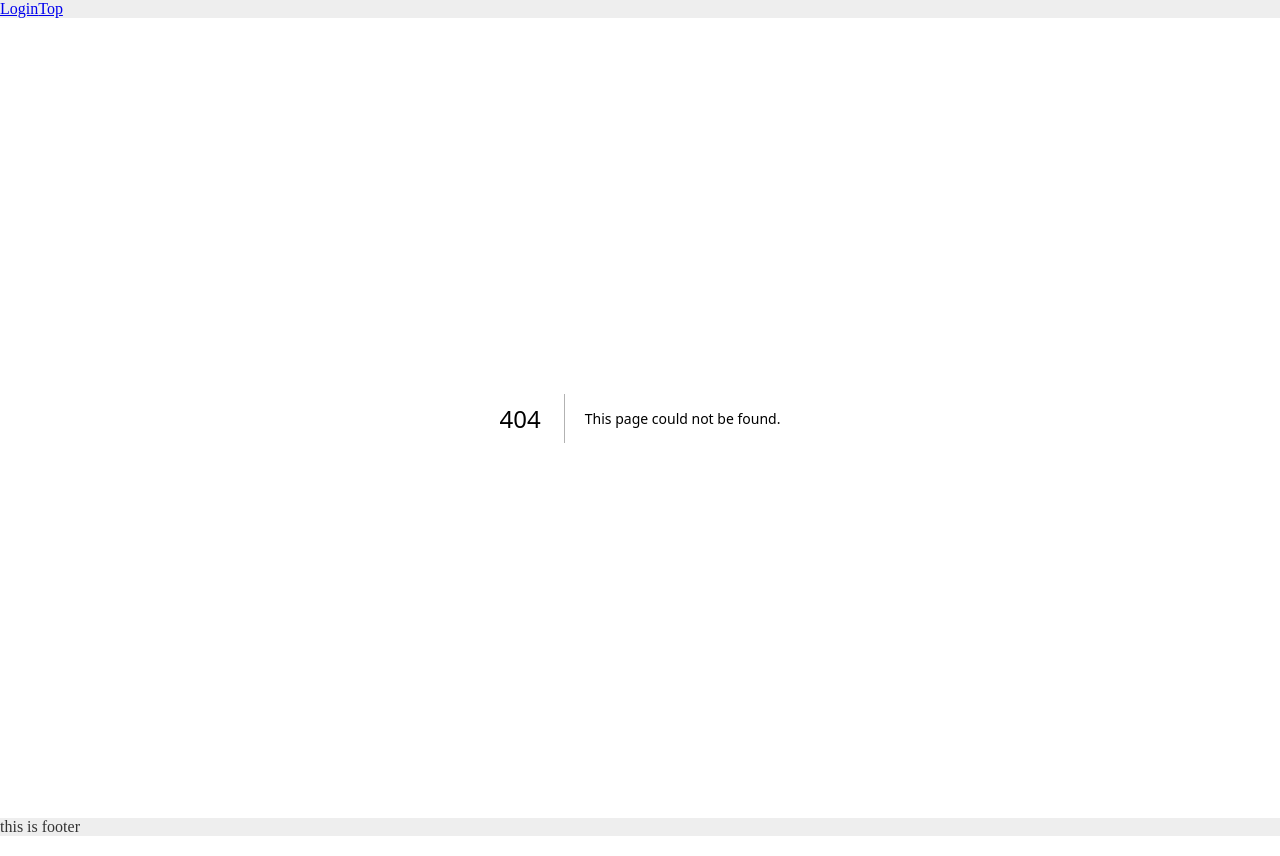
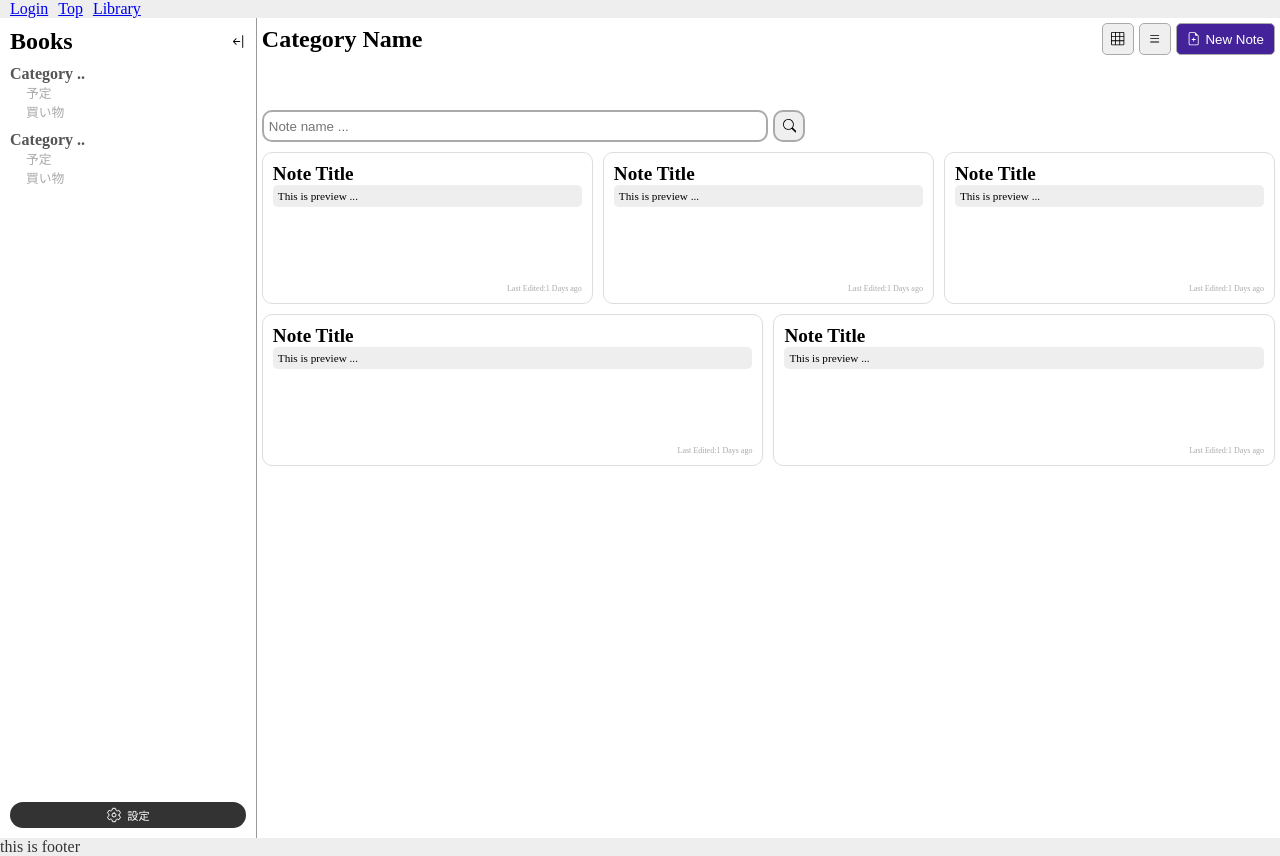
Before and after one commit to syxnji/ShareMd, a Next.js app: page /Library in a window 1280 px wide. Before the commit this address had no page. Built offline with nearby package versions, Linux system fonts and the light colour scheme.

Commit message:
libraryページ 追加

```diff
--- a/package.json
+++ b/package.json
@@ -15,6 +15,7 @@
     "next": "15.0.3",
     "react": "19.0.0-rc-66855b96-20241106",
     "react-dom": "19.0.0-rc-66855b96-20241106",
+    "react-icons": "^5.3.0",
     "react-markdown": "^9.0.1"
   },
   "devDependencies": {
--- /dev/null
+++ b/src/app/Library/library.module.css
@@ -0,0 +1,85 @@
+.main{
+    display: flex;
+}
+.content{
+    width: 100%;
+}
+
+/* head */
+.outerHead{
+    width: 100%;
+    margin-bottom: 50px;
+}
+.innerHead{
+    padding: 5px;
+    display: flex;
+    justify-content: space-between;
+    align-items: center;
+}
+.left .title{
+    font-size: 1.5rem;
+    font-weight: bold;
+}
+.right{
+    display: flex;
+}
+.layouts{
+    display: flex;
+}
+.layouts button{
+    width: 32px;
+    height: 32px;
+    display: flex;
+    align-items: center;
+    justify-content: center;
+    margin-right: 5px;
+    border: solid 1px #aaa;
+    border-radius: 5px;
+}
+.addNote button{
+    height: 32px;
+    padding: 0 10px;
+    display: flex;
+    align-items: center;
+    justify-content: center;
+    background-color: #429;
+    border: solid 1px #aaa;
+    border-radius: 5px;
+    color: #fff;
+}
+.addNote button span{
+    margin-left: 5px;
+}
+
+/* search */
+.search{
+    margin: 5px;
+}
+.search form{
+    display: flex;
+}
+.search input{
+    width: 50%;
+    height: 32px;
+    padding-left: 5px;
+    margin-right: 5px;
+    border: solid 2px #aaa;
+    border-radius: 10px;
+}
+.search button{
+    width: 32px;
+    height: 32px;
+    display: flex;
+    align-items: center;
+    justify-content: center;
+    border: solid 2px #aaa;
+    border-radius: 10px;
+}
+
+/* notes */
+.notes{
+    padding: 5px;
+    display: flex;
+    flex-wrap: wrap;
+    gap: 10px;
+}
--- /dev/null
+++ b/src/app/Library/page.jsx
@@ -0,0 +1,58 @@
+import { Menu } from "../../components/Menu/page.jsx";
+import { Notes } from "../../components/SelectNote/page.jsx";
+import { BsGrid3X3 } from "react-icons/bs";
+import { BsFileEarmarkPlus } from "react-icons/bs";
+import { BsSearch } from "react-icons/bs";
+import { BsList } from "react-icons/bs";
+import styles from "./library.module.css";
+
+
+export default function Library() {
+    return(
+        <>
+            <main className={styles.main}>
+
+                <Menu />
+
+                <div className={styles.content}>
+                    {/* head */}
+                    <div className={styles.outerHead}>
+                        <div className={styles.innerHead}>
+                            <div className={styles.left}>
+                                <p className={styles.title}>
+                                    Category Name
+                                </p>
+                            </div>
+                            <div className={styles.right}>
+                                <div className={styles.layouts}>
+                                    <button><BsGrid3X3 /></button>
+                                    <button><BsList /></button>
+                                </div>
+                                <div className={styles.addNote}>
+                                    <button><BsFileEarmarkPlus /> <span>New Note</span></button>
+                                </div>
+                            </div>
+                        </div>
+                    </div>
+
+                    {/* search */}
+                    <div className={styles.search}>
+                        <form action="">
+                            <input placeholder="Note name ..." type="search" name="" id="" />
+                            <button type="submit"><BsSearch /></button>
+                        </form>
+                    </div>
+
+                    {/* notes */}
+                    <div className={styles.notes}>
+                        <Notes />
+                        <Notes />
+                        <Notes />
+                        <Notes />
+                        <Notes />
+                    </div>
+                </div>
+            </main>
+        </>
+    )
+}
--- a/src/components/Header/header.module.css
+++ b/src/components/Header/header.module.css
@@ -2,3 +2,6 @@
     background-color: #eee;
     color: #333;
 }
+.header a{
+    margin-left: 10px;
+}
--- a/src/components/Header/page.jsx
+++ b/src/components/Header/page.jsx
@@ -6,6 +6,7 @@ export function Header() {
     <header className={styles.header}>
       <Link href={"/login"}>Login</Link>
       <Link href={"/"}>Top</Link>
+      <Link href={"/Library"}>Library</Link>
     </header>
   );
 }
--- /dev/null
+++ b/src/components/Menu/menu.module.css
@@ -0,0 +1,52 @@
+.outerMenu{
+    position: relative;
+    width: 25%;
+    background-color: #fff;
+    border-right: solid 1px #999;
+}
+.innerMenu{
+    height: 100vh;
+    display: flex;
+    flex-direction: column;
+    justify-content: space-between;
+    padding: 10px;
+}
+.head{
+    display: flex;
+    align-items: center;
+    justify-content: space-between;
+}
+.head p{
+    font-size: 1.5rem;
+    font-weight: bold;
+}
+.category{
+    margin-top: 10px;
+}
+.category p{
+    color: #555;
+    font-size: 1rem;
+    font-weight: bold;
+}
+.notes{
+    margin-left: 1rem;
+}
+.note p{
+    color: #aaa;
+    font-size: 0.8rem;
+    font-weight: normal;
+}
+.foot{
+    width: 100%;
+    display: flex;
+    padding: 5px 0;
+    align-items: center;
+    justify-content: center;
+    background-color: #333;
+    border-radius: 100px;
+}
+.foot p{
+    font-size: 0.7rem;
+    margin-left: 5px;
+    color: #fff;
+}
--- /dev/null
+++ b/src/components/Menu/page.jsx
@@ -0,0 +1,48 @@
+import styles from "./menu.module.css";
+import { BsArrowBarLeft } from "react-icons/bs";
+import { IoSettingsOutline } from "react-icons/io5";
+
+export function Menu() {
+    return(
+        <div className={styles.outerMenu}>
+            <div className={styles.innerMenu}>
+                <div className={styles.top}>
+                    <div className={styles.head}>
+                        <p>Books</p>
+                        <BsArrowBarLeft size={15} />
+                    </div>
+                    <div className={styles.categories}>
+                        <div className={styles.category}>
+                            <p>Category ..</p>
+                            <div className={styles.notes}>
+                                <div className={styles.note}>
+                                    <p>予定</p>
+                                </div>
+                                <div className={styles.note}>
+                                    <p>買い物</p>
+                                </div>
+                            </div>
+                        </div>
+                        <div className={styles.category}>
+                            <p>Category ..</p>
+                            <div className={styles.notes}>
+                                <div className={styles.note}>
+                                    <p>予定</p>
+                                </div>
+                                <div className={styles.note}>
+                                    <p>買い物</p>
+                                </div>
+                            </div>
+                        </div>
+                    </div>
+                </div>
+                <div className={styles.bottom}>
+                    <div className={styles.foot}>
+                        <IoSettingsOutline color="#fff" />
+                        <p>設定</p>
+                    </div>
+                </div>
+            </div>
+        </div>
+    )
+}
--- /dev/null
+++ b/src/components/SelectNote/page.jsx
@@ -0,0 +1,29 @@
+import styles from "./selectNote.module.css"
+export function Notes() {
+    return(
+        <div className={styles.note}>
+            <div className={styles.top}>
+                <div className={styles.title}>
+                    <p>
+                        Note Title
+                    </p>
+                </div>
+                <div className={styles.preview}>
+                    <p>
+                        This is preview ...
+                    </p>
+                </div>
+            </div>
+            <div className={styles.bottom}>
+                <div className={styles.history}>
+                    <p>
+                        Last Edited:
+                    </p>
+                    <p>
+                        1 Days ago
+                    </p>
+                </div>
+            </div>
+        </div>
+    )
+}
--- /dev/null
+++ b/src/components/SelectNote/selectNote.module.css
@@ -0,0 +1,31 @@
+.note{
+    display: flex;
+    flex-direction: column;
+    justify-content: space-between;
+    flex: 1 1 25%;
+    height: 130px;
+    padding: 10px;
+    background-color: #fff;
+    border: solid 1px #ddd;
+    border-radius: 10px;
+}
+.title p{
+    font-size: 1.2rem;
+    font-weight: bold;
+}
+.preview{
+    border-radius: 5px;
+    background-color: #eee;
+}
+.preview p{
+    padding: 5px;
+    font-size: 0.7rem;
+}
+.history{
+    display: flex;
+    justify-content: end;
+}
+.history p{
+    color: #aaa;
+    font-size: 0.5rem;
+}
--- a/src/styles/globals.css
+++ b/src/styles/globals.css
@@ -2,6 +2,9 @@
 *{
   margin: 0;
   padding: 0;
+}
+main{
+  min-height: 100vh;
 }
 
 /* main */
```
Also changed, not shown: src/pages/library.jsx (+7 -0 lines), 1 other file (tests, documents, lock files or other folders).
